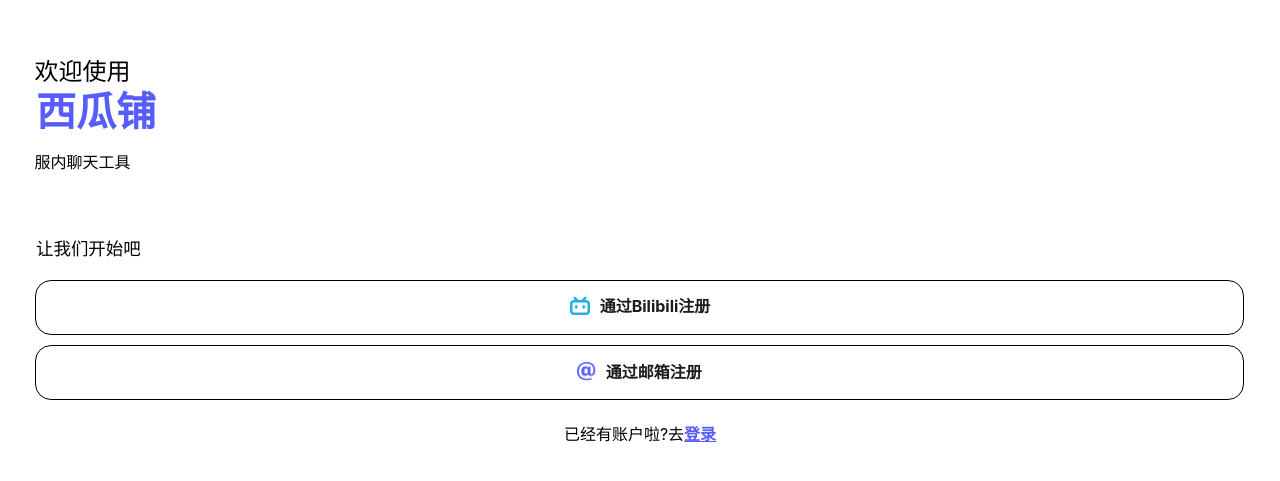
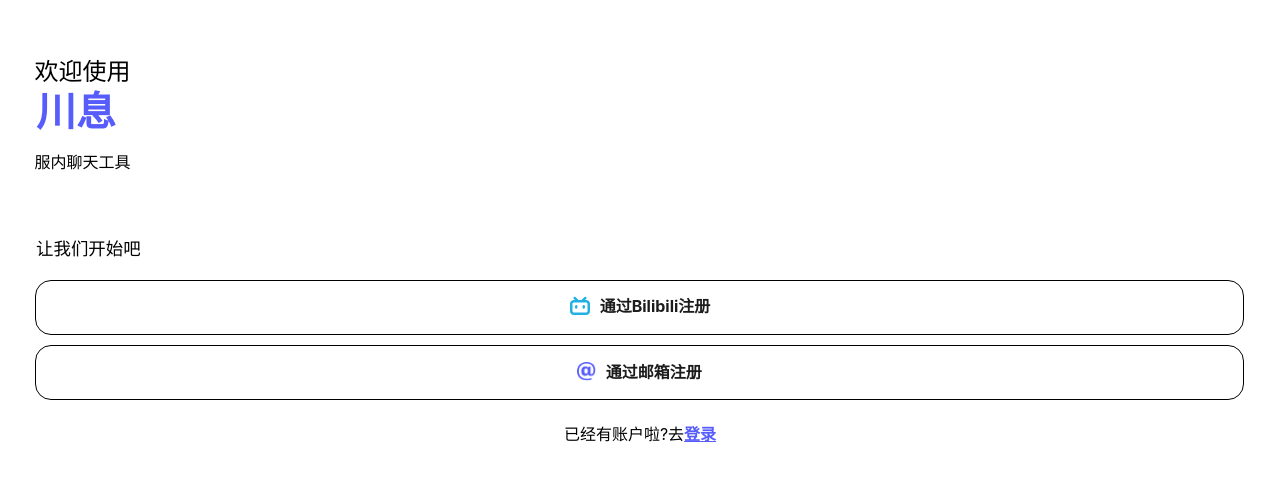
Before and after one commit to MagicstMagoo/MTS, a website built with Parcel: page index.html in a window 1280 px wide. Shown: the part 197-678 px from the top of the page. Built offline with nearby package versions, Linux system fonts and the light colour scheme.

Commit message:
Change : New name

```diff
--- a/index.html
+++ b/index.html
@@ -4,7 +4,7 @@
     <meta charset="UTF-8" />
     <meta http-equiv="X-UA-Compatible" content="IE=edge" />
     <meta name="viewport" content="width=device-width, initial-scale=1.0" />
-    <title>西瓜铺 - webbeta</title>
+    <title>川息 - webbeta</title>
     <link rel="stylesheet" href="./css/main.css" />
     <link rel="stylesheet" href="./css/index.css" />
     <script type="text/javascript" src="./js/index.js"></script>
@@ -14,7 +14,7 @@
       <div class="flex-col space-y-24">
         <div class="flex-col items-start space-y-9">
           <span class="text">欢迎使用</span>
-          <span class="text_1">西瓜铺</span>
+          <span class="text_1">川息</span>
         </div>
         <span class="text_2">服内聊天工具</span>
       </div>
```
Also changed, not shown: README.md, doc/README_EN.md (added).
